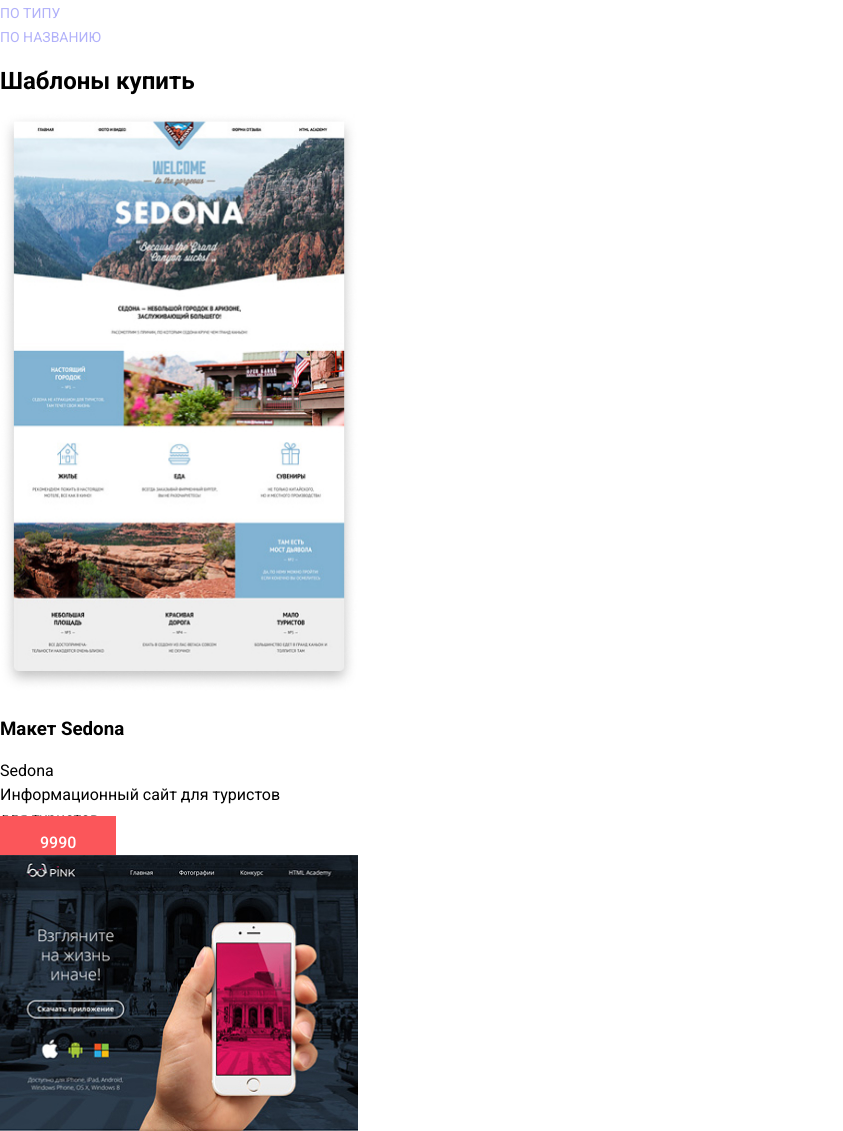
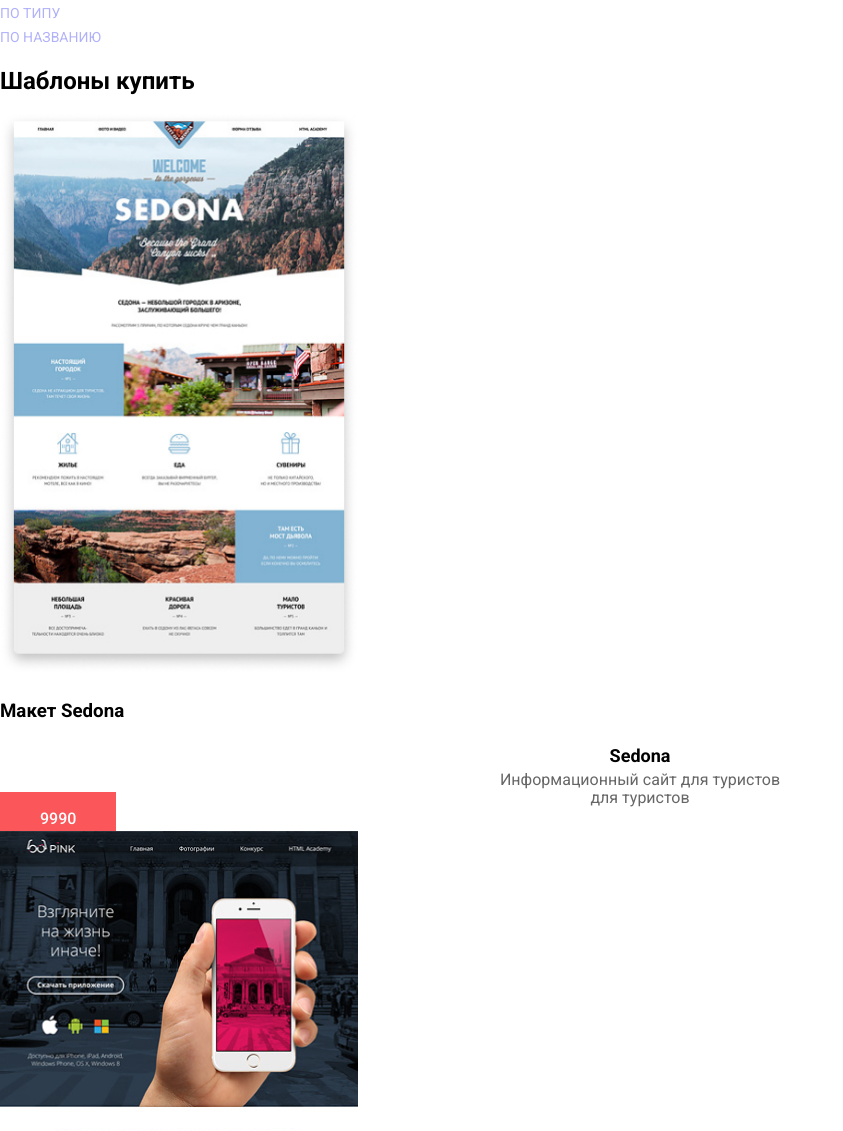
Before and after one commit to potapov11/1224279-nerds-31, a plain HTML site: page catalog.html in a window 1280 px wide. Shown: the part 701-1832 px from the top of the page, without its empty margins (0-843 px from the left). Drawn offline with Linux system fonts and the light colour scheme.

Commit message:
Исправленный Css

```diff
--- a/css/style.css
+++ b/css/style.css
@@ -43,7 +43,7 @@
 .services-img,
 .advantages-img,
 .our-clients-list-img,
-.models-img {
+.products-img {
   max-width: 100%;
   height: auto;
 }
@@ -200,14 +200,14 @@ a {
    color: var(--dark-gray);
  }
 
- .models-text {
+ .products-text {
    font-size: 18px;
    font-weight: 700;
    line-height: 30px;
    text-align: center;
  }
 
- .models-subtext {
+ .products-subtext {
    line-height: 18px;
    color: var(--text-gray);
    text-align: center;
```
